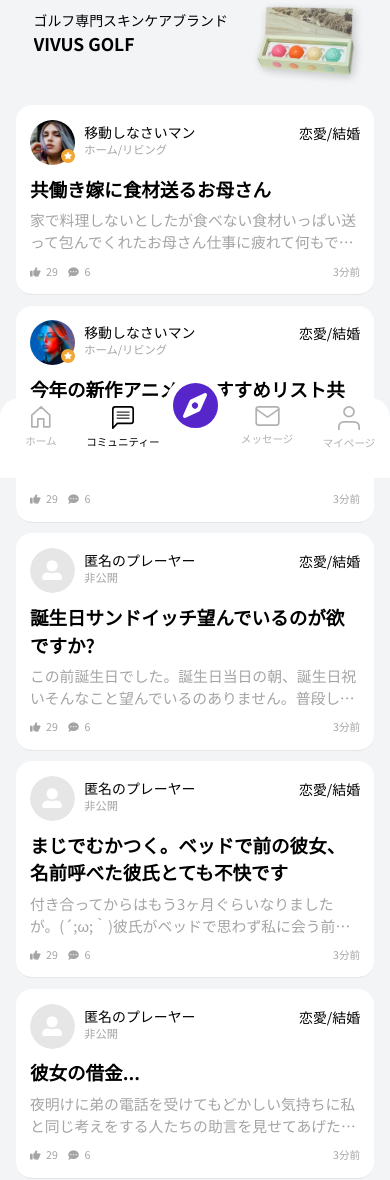
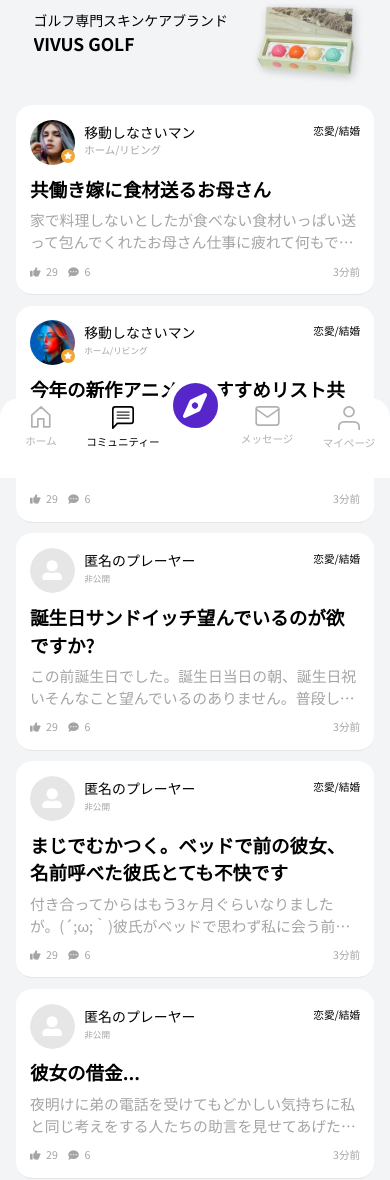
Before and after one commit to wegojapan/waplay, a PHP site: page /comm.php in a window 390 px wide. Shown: the part 366-1546 px from the top of the page. Run offline with PHP 8.4, Linux system fonts and the light colour scheme; style sheets or scripts are compiled from the project's sources; some libraries are stand-ins or nearby versions.

Commit message:
no message

```diff
--- a/comm.php
+++ b/comm.php
@@ -159,7 +159,7 @@
                   <span class="p_name">移動しなさいマン</span>
                 </dt>
                 <dd>
-                  <small class="cate">ホーム/リビング</small>
+                  <small class="p_wrd">ホーム/リビング</small>
                 </dd>
               </dl>
             </div>
--- a/css/scss/comm.scss
+++ b/css/scss/comm.scss
@@ -55,7 +55,7 @@
 				.cate {
 					width: 35%;
 					text-align: right;
-					@include cV(font-size, 0.8em, 0.9em);
+					@include txt_s;
 				}
 			}
 			.box_txt {
--- a/css/scss/common.scss
+++ b/css/scss/common.scss
@@ -387,9 +387,7 @@ li {list-style-type: none;}
 	// slide_list_form
 	.wrp_slide_list {
 		@include layout_flow;
-
 		.box_tit {
-
 			@include main_tit;
 		}
 		.con_slide_list {
--- a/index.php
+++ b/index.php
@@ -71,7 +71,7 @@
         </h2>
         <div class="con_slide_list">
           <ul class="box_slide_list">
-          <li><a href="#123">
+            <li><a href="#123">
               <p class="box_img"><img src="./imgs/common/svc/svc_pt_01.jpg" alt="야끼니꾸"></p>
               <p class="box_txt">
                 <span class="p_name">焼肉店</span>
```
Also changed, not shown: css/comm.css (+8 -2 lines), css/comm.min.css.
